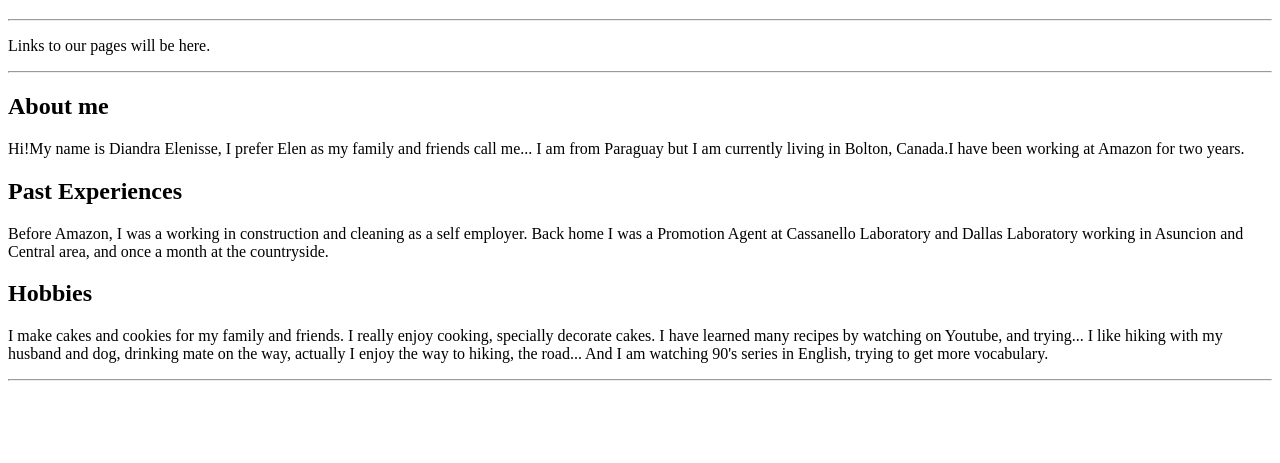
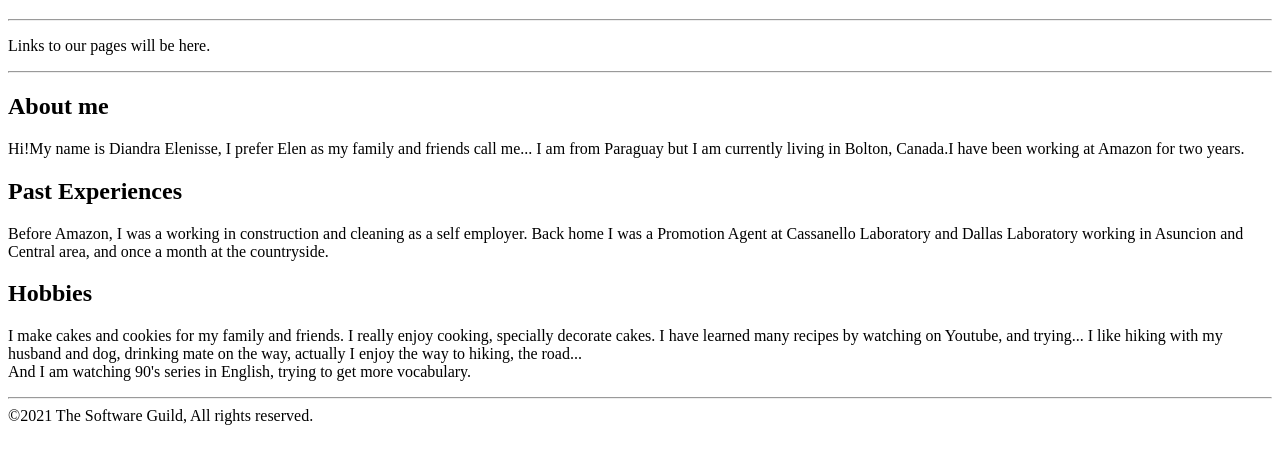
Before and after one commit to Elenisse/Portfolio, a plain HTML site: page index.html in a window 1280 px wide. Shown: the part 61-524 px from the top of the page. Drawn offline with Linux system fonts and the light colour scheme.

Commit message:
Add files via upload
Header and Footer add.

```diff
--- a/index.html
+++ b/index.html
@@ -5,31 +5,41 @@
 </head>
 
 <body>
-
+	<header>
+	<!-- don't konw the link or other to header.-->
 	<h1>Portfolio for Elenisse Lescano</h1>
-
+	</header>
 	<hr/>
 	<p>Links to our pages will be here.</p>
 	<hr/>
 
+	<div>
 	<h2>About me</h2>
 
 	<p>Hi!My name is Diandra Elenisse, I prefer Elen as my family and friends call me...
 	I am from Paraguay but I am currently living in Bolton, Canada.I have been working at Amazon for two years.</p>
+	<div/>
 
+	<div>
 	<h2>Past Experiences</h2>
 	<p>Before Amazon, I was a working in construction and cleaning as a self employer. Back home I was a Promotion Agent
 	at Cassanello Laboratory and Dallas Laboratory working in Asuncion and Central area, and once a month at the
 	countryside.</p>
+	<div/>
 
+	<div>
 	<h2>Hobbies</h2>
 	<p>I make cakes and cookies for my family and friends. I really enjoy cooking, specially decorate cakes. I have learned
 	many recipes by watching on Youtube, and trying...
 	I like hiking with my husband and dog, drinking mate on the way, actually I enjoy the way to hiking, the road...
-	And I am watching 90's series in English, trying to get more vocabulary.</p>
+	<br/>And I am watching 90's series in English, trying to get more vocabulary.</p>
+	<div/>
+
 <hr/>
 
+	<footer>&copy;2021 The Software Guild, All rights reserved.</footer>
 
 
 </body>
+
 </html>
```
